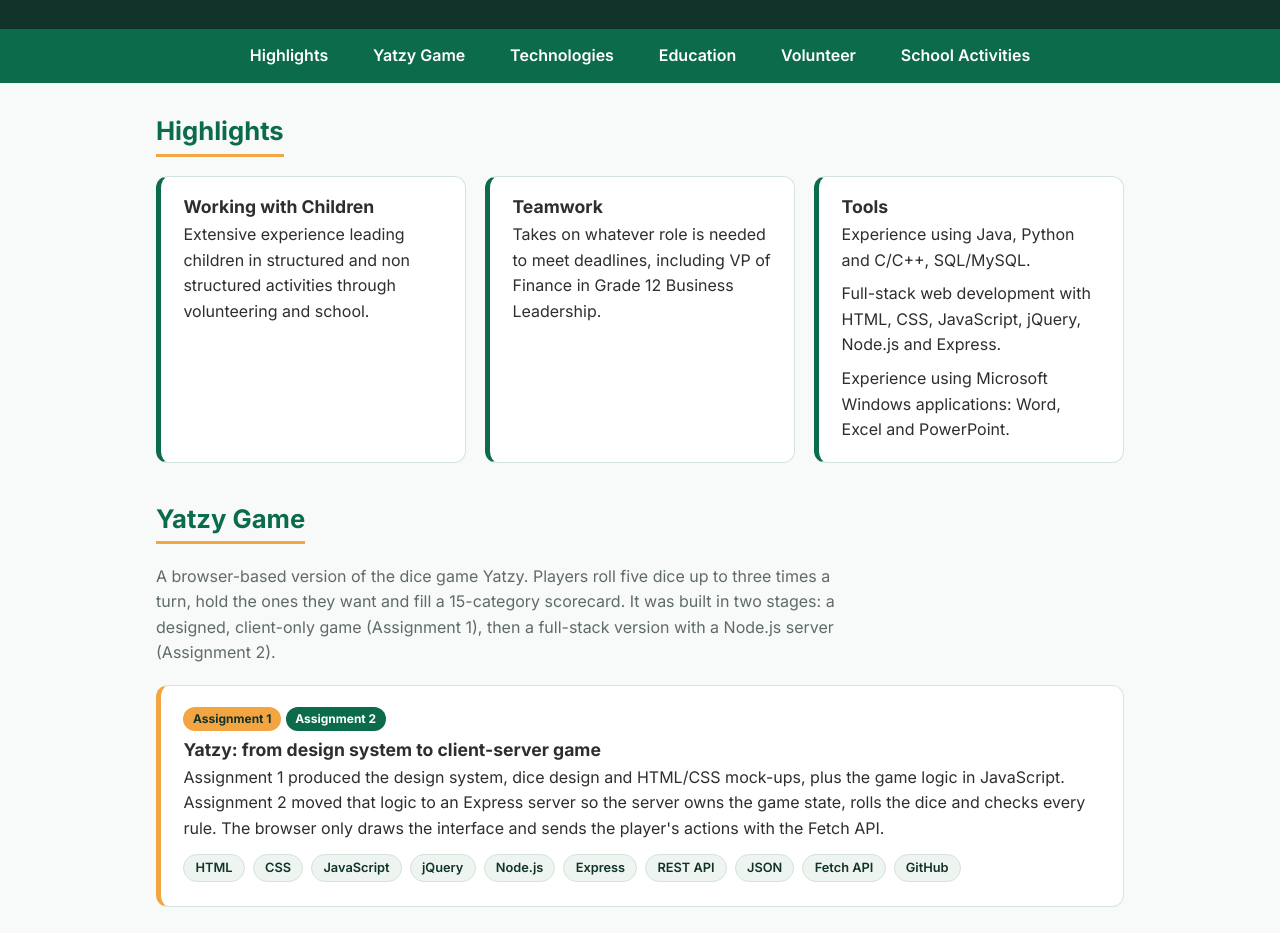
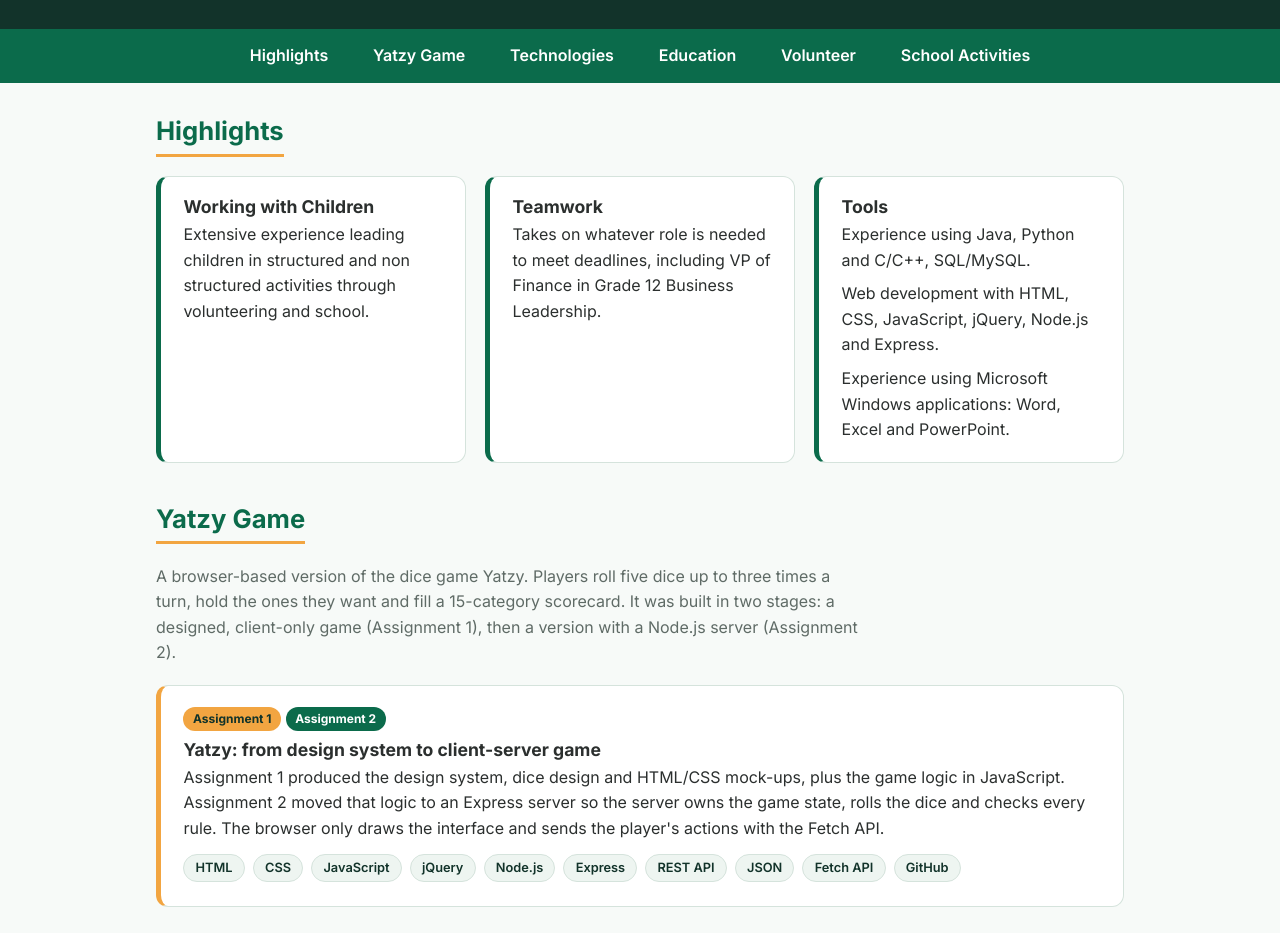
Before and after one commit to danicagrn/portfolio, a plain HTML site: page PD2/index.html in a window 1280 px wide. Shown: the part 159-1092 px from the top of the page. Drawn offline with Linux system fonts and the light colour scheme.

```diff
--- a/PD2/index.html
+++ b/PD2/index.html
@@ -53,7 +53,7 @@
                 <article class="card">
                     <h3>Tools</h3>
                     <p>Experience using Java, Python and C/C++, SQL/MySQL.</p>
-                    <p>Full-stack web development with HTML, CSS, JavaScript, jQuery, Node.js and Express.</p>
+                    <p>Web development with HTML, CSS, JavaScript, jQuery, Node.js and Express.</p>
                     <p>Experience using Microsoft Windows applications: Word, Excel and PowerPoint.</p>
                 </article>
             </div>
@@ -65,7 +65,7 @@
             <p class="section-intro">
                 A browser-based version of the dice game Yatzy. Players roll five dice up to three times a turn,
                 hold the ones they want and fill a 15-category scorecard. It was built in two stages: a designed,
-                client-only game (Assignment 1), then a full-stack version with a Node.js server (Assignment 2).
+                client-only game (Assignment 1), then a version with a Node.js server (Assignment 2).
             </p>
 
             <!-- Project overview -->
```
